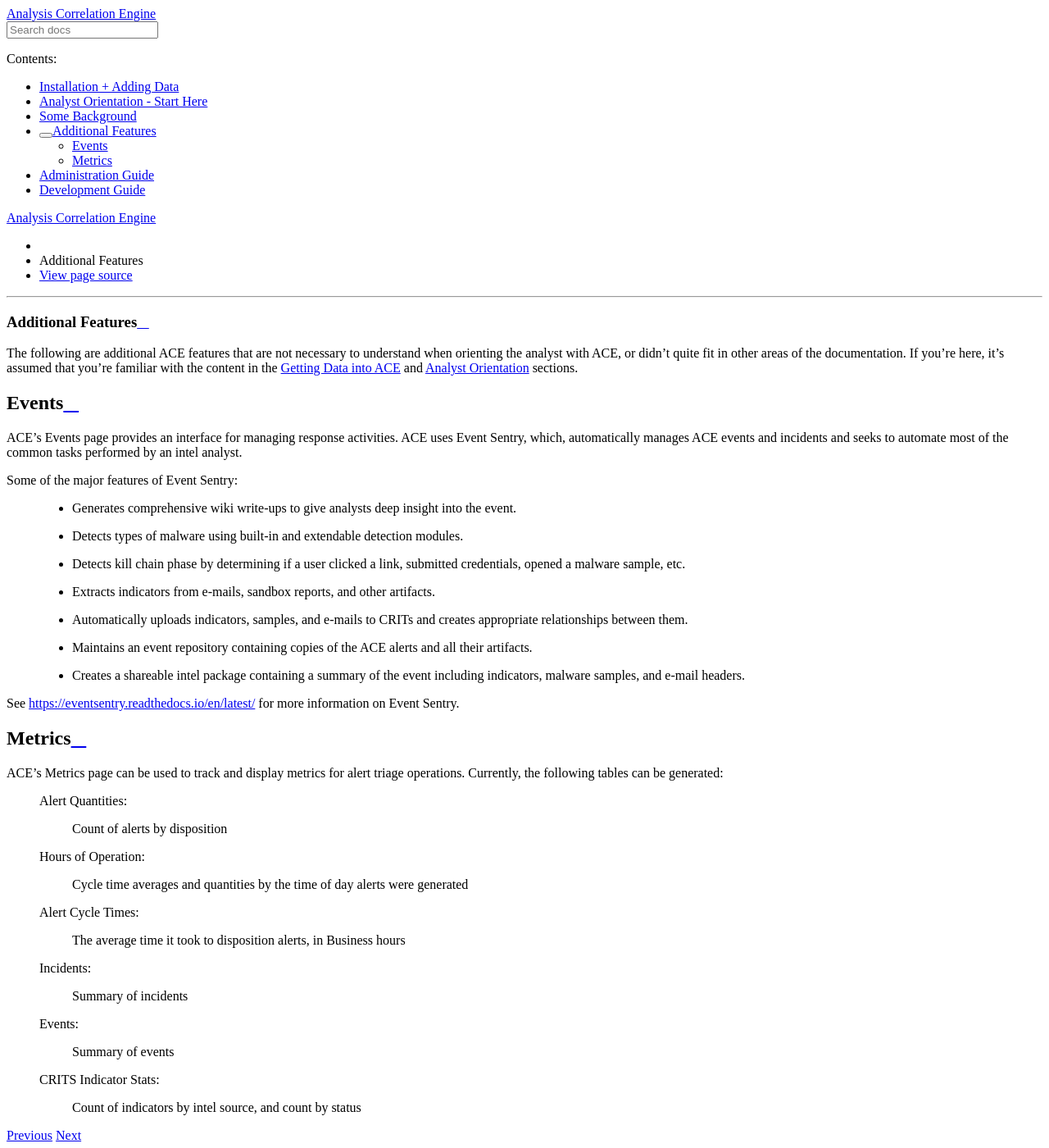
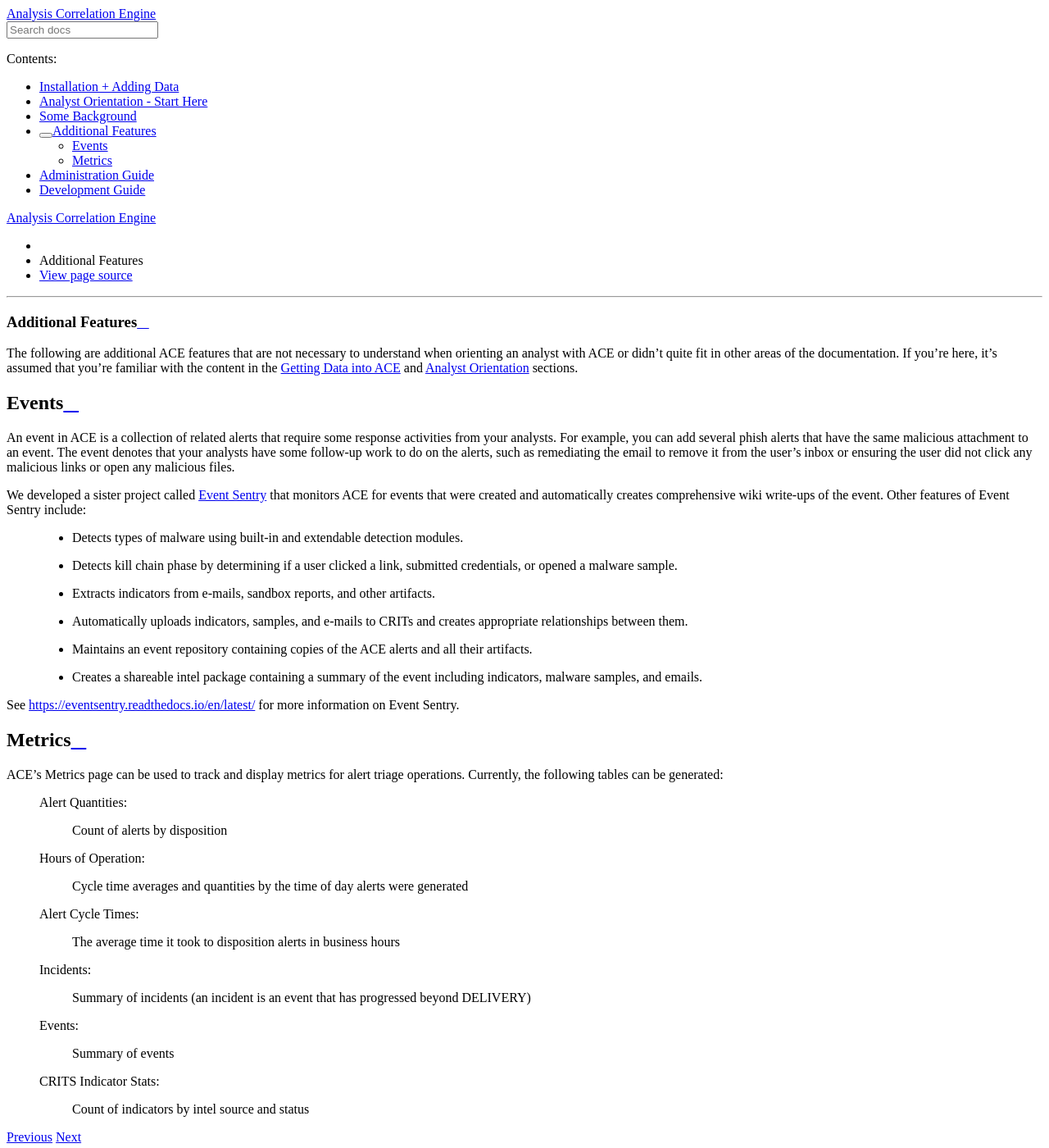
Before and after one commit to IntegralDefense/ACE, a Sphinx documentation site: the page built from docs/additional.rst, in a window 1280 px wide and 1400 px high. Shown: the whole window at 82% size. Built offline with Sphinx 7.4.7 and the Read the Docs theme 2.0.0, drawn with Linux system fonts in a browser that asks for light colours.

Commit message:
Update additional.rst

```diff
--- a/docs/additional.rst
+++ b/docs/additional.rst
@@ -1,22 +1,21 @@
 Additional Features
 ===================
 
-The following are additional ACE features that are not necessary to understand when orienting the analyst with ACE, or didn't quite fit in other areas of the documentation. If you're here, it's assumed that you're familiar with the content in the :ref:`Getting Data into ACE <get-data-in>` and :ref:`Analyst Orientation <analyst-orientation>` sections.
+The following are additional ACE features that are not necessary to understand when orienting an analyst with ACE or didn't quite fit in other areas of the documentation. If you're here, it's assumed that you're familiar with the content in the :ref:`Getting Data into ACE <get-data-in>` and :ref:`Analyst Orientation <analyst-orientation>` sections.
 
 Events
 ------
 
-ACE's Events page provides an interface for managing response activities. ACE uses Event Sentry, which, automatically manages ACE events and incidents and seeks to automate most of the common tasks performed by an intel analyst.
+An event in ACE is a collection of related alerts that require some response activities from your analysts. For example, you can add several phish alerts that have the same malicious attachment to an event. The event denotes that your analysts have some follow-up work to do on the alerts, such as remediating the email to remove it from the user's inbox or ensuring the user did not click any malicious links or open any malicious files.
 
-Some of the major features of Event Sentry:
+We developed a sister project called `Event Sentry <https://github.com/IntegralDefense/eventsentry>`_ that monitors ACE for events that were created and automatically creates comprehensive wiki write-ups of the event. Other features of Event Sentry include:
 
-  - Generates comprehensive wiki write-ups to give analysts deep insight into the event.
   - Detects types of malware using built-in and extendable detection modules.
-  - Detects kill chain phase by determining if a user clicked a link, submitted credentials, opened a malware sample, etc.
+  - Detects kill chain phase by determining if a user clicked a link, submitted credentials, or opened a malware sample.
   - Extracts indicators from e-mails, sandbox reports, and other artifacts.
   - Automatically uploads indicators, samples, and e-mails to CRITs and creates appropriate relationships between them.
   - Maintains an event repository containing copies of the ACE alerts and all their artifacts.
-  - Creates a shareable intel package containing a summary of the event including indicators, malware samples, and e-mail headers.
+  - Creates a shareable intel package containing a summary of the event including indicators, malware samples, and emails.
 
 See https://eventsentry.readthedocs.io/en/latest/ for more information on Event Sentry.
 
@@ -27,7 +26,7 @@
 
     :Alert Quantities: Count of alerts by disposition
     :Hours of Operation: Cycle time averages and quantities by the time of day alerts were generated
-    :Alert Cycle Times: The average time it took to disposition alerts, in Business hours
-    :Incidents: Summary of incidents
+    :Alert Cycle Times: The average time it took to disposition alerts in business hours
+    :Incidents: Summary of incidents (an incident is an event that has progressed beyond DELIVERY)
     :Events: Summary of events
-    :CRITS Indicator Stats: Count of indicators by intel source, and count by status
+    :CRITS Indicator Stats: Count of indicators by intel source and status
```
